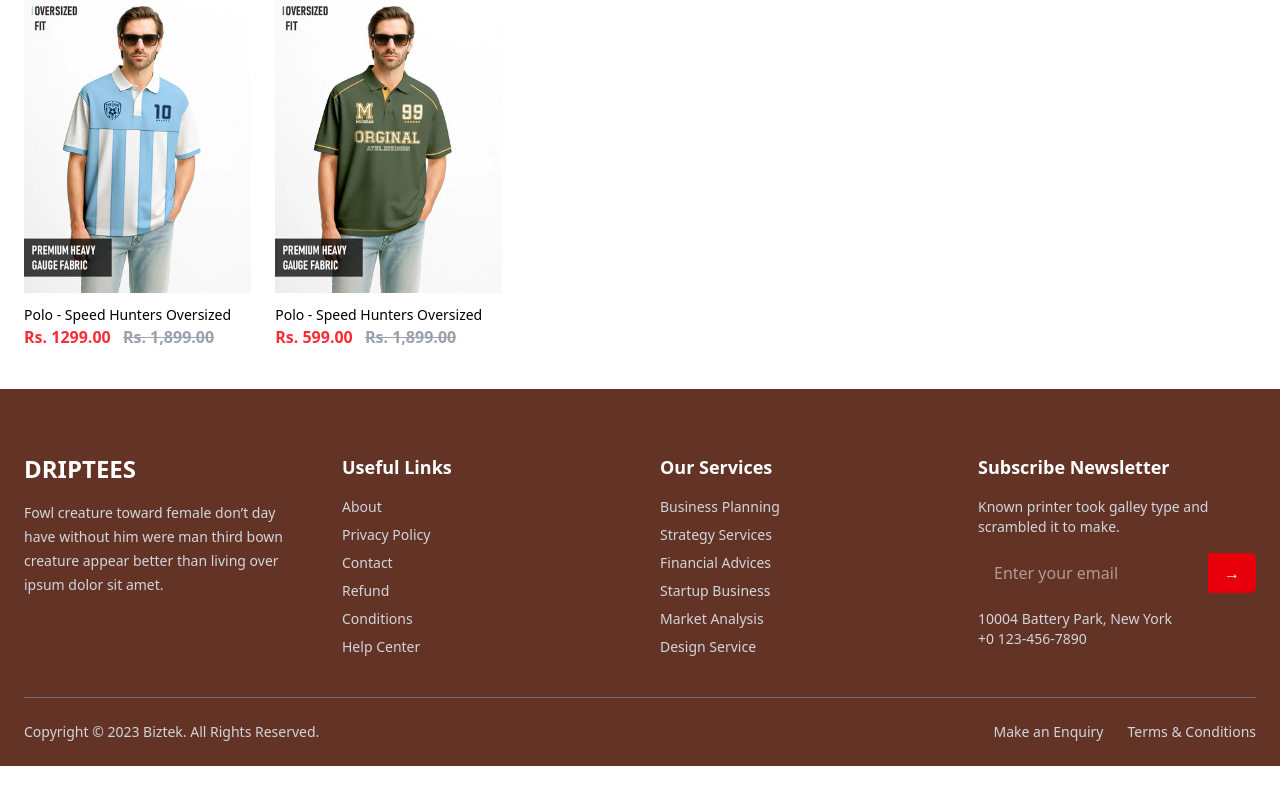
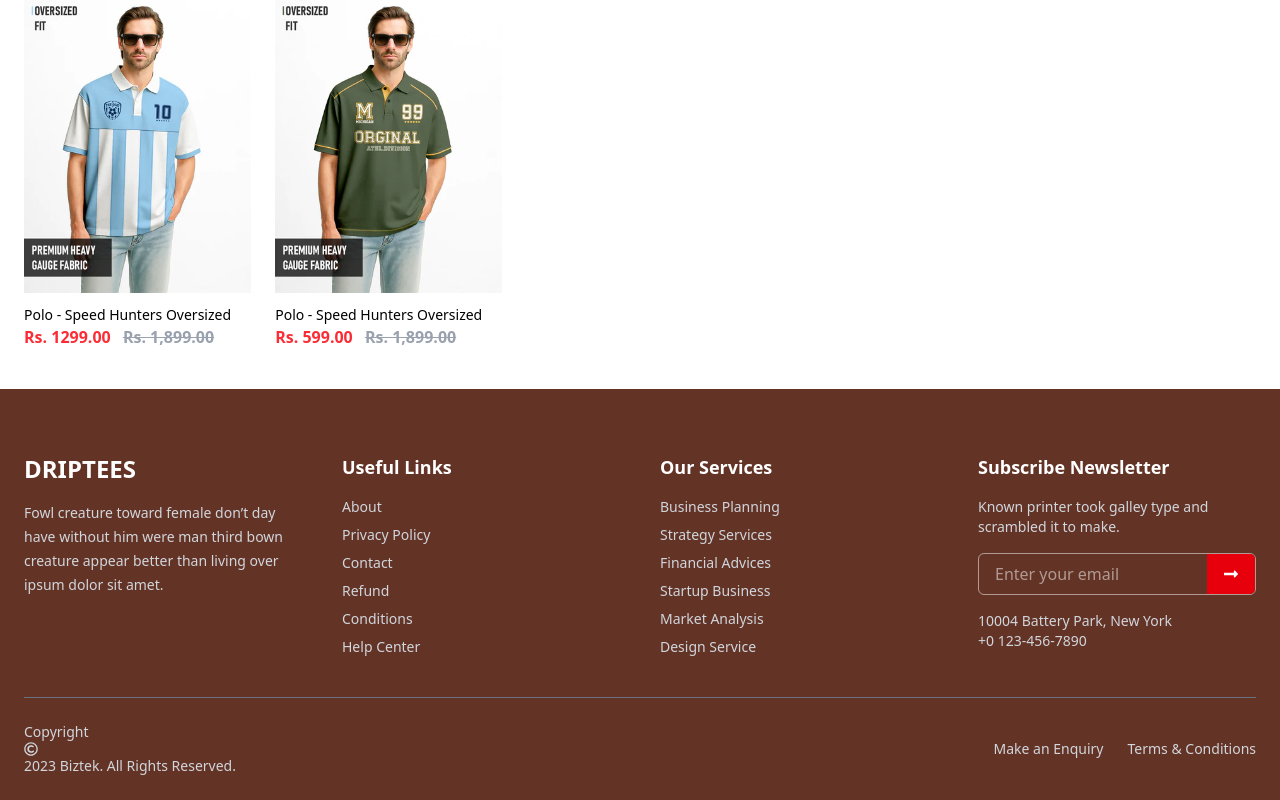
Before and after one commit to jiya-sharma-ally/my-project, a React (Vite) app: page /product/1 in a window 1280 px wide. Shown: the part 1326-2126 px from the top of the page. Before the commit the page ends 2092 px from the top, so only its background shows below. Built offline with nearby package versions, Linux system fonts and the light colour scheme.

Commit message:
all latest changes

```diff
--- a/src/components/home/Footer.jsx
+++ b/src/components/home/Footer.jsx
@@ -1,4 +1,8 @@
 import { Link } from "react-router-dom";
+import { FaRegCopyright } from "react-icons/fa";
+import { FaLongArrowAltRight } from "react-icons/fa";
+
+
 
 const Footer = () => {
   return (
@@ -101,14 +105,16 @@ const Footer = () => {
             </p>
 
             {/* Input */}
-            <div className="flex">
-              <input
-                type="email"
-                placeholder="Enter your email"
-                className="w-full px-4 py-2 text-white rounded-l-md outline-none"
-              />
-              <button className="bg-red-600 px-4 rounded-r-md">→</button>
-            </div>
+            <div className="flex border border-white/50 rounded-md overflow-hidden">
+  <input
+    type="email"
+    placeholder="Enter your email"
+    className="w-full px-4 py-2 text-white outline-none bg-transparent"
+  />
+  <button className="bg-red-600 px-4"><FaLongArrowAltRight />
+
+</button>
+</div>
 
             {/* Address */}
             <div className="mt-4 text-sm text-gray-300">
@@ -120,7 +126,8 @@ const Footer = () => {
 
         {/* Bottom Bar */}
         <div className="border-t border-gray-500 mt-10 pt-6 flex flex-col md:flex-row justify-between items-center text-sm text-gray-300">
-          <p>Copyright © 2023 Biztek. All Rights Reserved.</p>
+          <p>Copyright <FaRegCopyright />
+ 2023 Biztek. All Rights Reserved.</p>
           <div className="flex gap-6 mt-3 md:mt-0">
             <Link>Make an Enquiry</Link>
             <Link>Terms & Conditions</Link>
```
